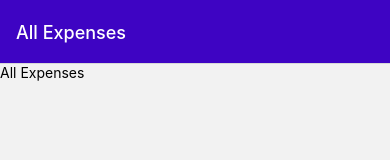
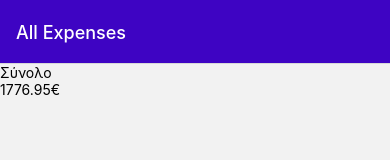
Before and after one commit to 1KRS/exoda-rn, a React Native app: screen /AllExpenses in a window 390 px wide. Shown: the top 160 px of the page. Built offline with nearby package versions, Linux system fonts and the light colour scheme.

Commit message:
Adding Dummy Expense Data

```diff
--- a/components/expenses/ExpensesList.js
+++ b/components/ExpensesList.js
@@ -1,4 +1,4 @@
-import { FlatList, View } from 'react-native';
+import { FlatList } from 'react-native';
 
 const ExpensesList = () => {
   return <FlatList />;
--- /dev/null
+++ b/components/ExpensesOutput.js
@@ -0,0 +1,22 @@
+import { View } from 'react-native';
+import ExpensesList from './ExpensesList';
+import ExpensesSummary from './ExpensesSummary';
+
+const DUMMY_EXPENSES = [
+  { id: 'e1', description: 'Υποδήματα', amount: 85.99, date: new Date('2023-01-12')},
+  { id: 'e2', description: 'Μάθημα Σουηδικών', amount: 20, date: new Date('2023-01-14') },
+  { id: 'e3', description: 'Ωρολόι', amount: 1078.97, date: new Date('2023-06-10') },
+  { id: 'e4', description: 'Ταξίδι', amount: 454, date: new Date('2023-07-14') },
+  { id: 'e5', description: 'Ταβέρνα', amount: 120, date: new Date('2023-07-20') },
+  { id: 'e6', description: 'Βιβλίο', amount: 17.99, date: new Date('2023-07-21') },
+];
+
+const ExpensesOutput = ({ expenses, expensesPeriod }) => {
+  return (
+    <View>
+      <ExpensesSummary expenses={DUMMY_EXPENSES} expensesPeriod={expensesPeriod} />
+      <ExpensesList />
+    </View>
+  );
+};
+export default ExpensesOutput;
--- a/components/expenses/ExpensesSummary.js
+++ b/components/ExpensesSummary.js
@@ -1,15 +1,16 @@
 import { Text, View } from 'react-native';
 
 const ExpensesSummary = ({ expenses, expensesPeriod }) => {
-
-const expensesSum = expenses.reduce((sum, expense)=> {
-  return sum + expense.amount
-}, 0)
+  const expensesSum = expenses.reduce((sum, expense) => {
+    return sum + expense.amount;
+  }, 0);
 
   return (
     <View>
       <Text>
-        {expensesPeriod === 1
+        {expensesPeriod === 'Σύνολο'
+          ? 'Σύνολο'
+          : expensesPeriod === 1
           ? 'Προηγούμενη ημέρα'
           : `Τελευταίες ${expensesPeriod} ημέρες`}
       </Text>
--- /dev/null
+++ b/components/index.js
@@ -0,0 +1,5 @@
+import ExpensesList from './ExpensesList';
+import ExpensesOutput from './ExpensesOutput';
+import ExpensesSummary from './ExpensesSummary';
+
+export { ExpensesList, ExpensesOutput, ExpensesSummary };
--- a/screens/AllExpenses.js
+++ b/screens/AllExpenses.js
@@ -1,10 +1,8 @@
-import { Text, View } from 'react-native';
+import ExpensesOutput from '../components/ExpensesOutput';
 
 const AllExpenses = () => {
   return (
-    <View>
-      <Text>All Expenses</Text>
-    </View>
+    <ExpensesOutput expensesPeriod={'Σύνολο'}/>
   );
 };
 export default AllExpenses;
--- a/screens/RecentExpenses.js
+++ b/screens/RecentExpenses.js
@@ -1,10 +1,6 @@
-import { Text, View } from "react-native"
+import ExpensesOutput from '../components/ExpensesOutput';
 
 const RecentExpenses = () => {
-  return (
-    <View>
-      <Text>Recent Expenses</Text>
-    </View>
-  )
-}
-export default RecentExpenses
+  return <ExpensesOutput expensesPeriod={'7'} />;
+};
+export default RecentExpenses;
```
Also changed, not shown: components/expenses/ExpensesOutput.js (deleted, +0 -13 lines), 2 other files (tests, documents, lock files or other folders).
